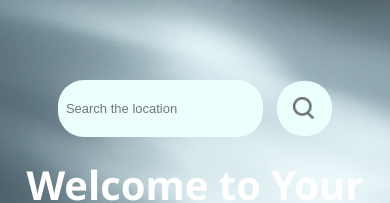
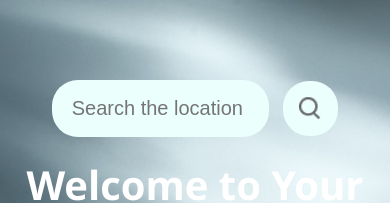
Before and after one commit to wasimkhanktr/WeatherApp-created-By-React-js, a React (Create React App) app: page / in a window 390 px wide. Shown: the top 203 px of the page. Built offline with nearby package versions, Linux system fonts and the light colour scheme.

Commit message:
Update weatherApp.css

```diff
--- a/src/Components/Weather App/weatherApp.css
+++ b/src/Components/Weather App/weatherApp.css
@@ -250,9 +250,9 @@
   }
   .copyright-container{
     position: absolute;
-    bottom: -158vh;
+    bottom: -160vh;
     left: 10vw;
-    font-size: 9px;
+    font-size: 8px;
   }
   .day{
     align-items: center;
@@ -278,8 +278,7 @@
     margin: 2px;
   }
   .cityInput{
-    font-size: small;
     width: 50vw;
-    padding-left: 2vw;
+    padding-left: 5vw;
   }
 }
```
